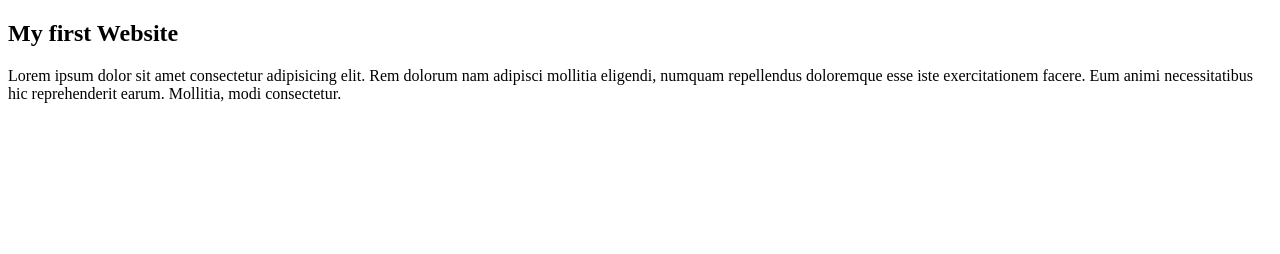
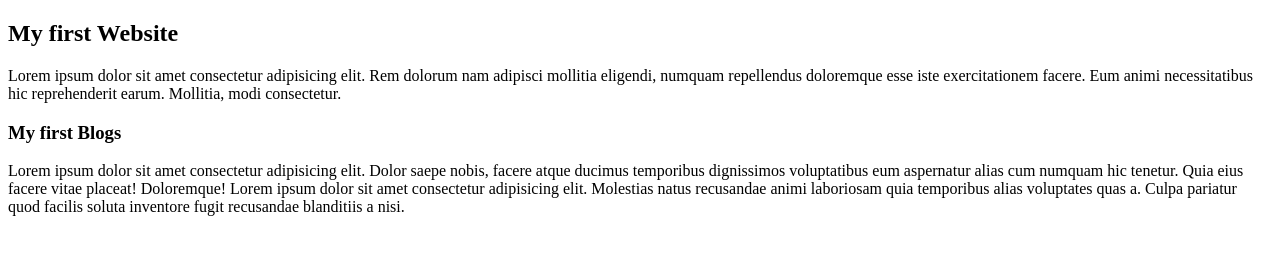
Before and after one commit to monna29/Fast-repo, a plain HTML site: page indx.html in a window 1280 px wide. Drawn offline with Linux system fonts and the light colour scheme.

Commit message:
my blogs

```diff
--- a/indx.html
+++ b/indx.html
@@ -6,8 +6,14 @@
     <title>Fast repo</title>
 </head>
 <body>
-    <h2>My first Website</h2>
+    <div>
+        <h2>My first Website</h2>
     <p>Lorem ipsum dolor sit amet consectetur adipisicing elit. Rem dolorum nam adipisci mollitia eligendi, numquam repellendus doloremque esse iste exercitationem facere. Eum animi necessitatibus hic reprehenderit earum. Mollitia, modi consectetur.</p>
 
+    </div>
+    <div>
+        <h3>My first Blogs</h3>
+        <p>Lorem ipsum dolor sit amet consectetur adipisicing elit. Dolor saepe nobis, facere atque ducimus temporibus dignissimos voluptatibus eum aspernatur alias cum numquam hic tenetur. Quia eius facere vitae placeat! Doloremque! Lorem ipsum dolor sit amet consectetur adipisicing elit. Molestias natus recusandae animi laboriosam quia temporibus alias voluptates quas a. Culpa pariatur quod facilis soluta inventore fugit recusandae blanditiis a nisi.</p>
+    </div>
 </body>
 </html>
```
